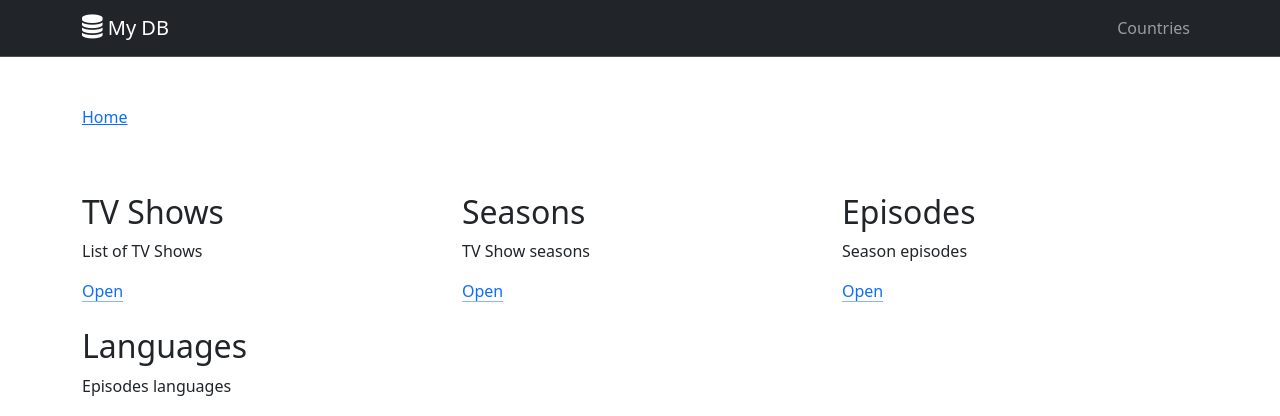
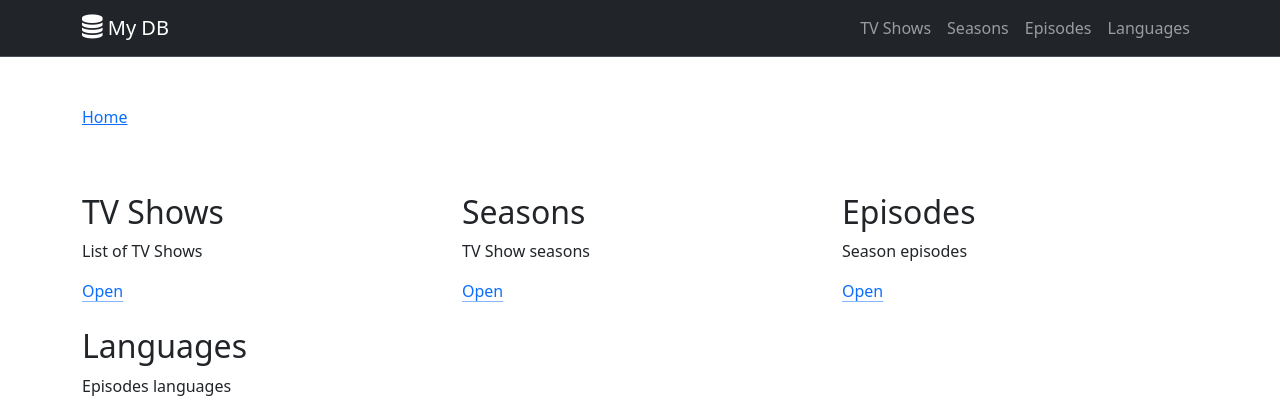
Before and after one commit to polsti/DataBases_website, a Flask app: page / in a window 1280 px wide. Shown: the top 416 px of the page. Run offline with Flask 3, Linux system fonts and the light colour scheme.

Commit message:
changes few things connected to the tw_shows

```diff
--- a/src/templates/base.html
+++ b/src/templates/base.html
@@ -31,7 +31,10 @@
             </button>
             <div class="collapse navbar-collapse">
                 <div class="navbar-nav ms-auto mb-2 mb-lg-0">
-                    <a class="nav-link" href="/countries">Countries</a>
+                    <a class="nav-link" href="/tv_shows">TV Shows</a>
+                    <a class="nav-link" href="/seasons">Seasons</a>
+                    <a class="nav-link" href="/episodes">Episodes</a>
+                    <a class="nav-link" href="/languages">Languages</a>
                 </div>
             </div>
         </div>
--- a/src/templates/index.html
+++ b/src/templates/index.html
@@ -10,7 +10,7 @@
     <div class="feature col">
         <h2>TV Shows</h2>
         <p>List of TV Shows</p>
-        <a href="/tv_show" class="icon-link">Open</a>
+        <a href="/tv_shows" class="icon-link">Open</a>
     </div>
     <div class="feature col">
         <h2>Seasons</h2>
```
